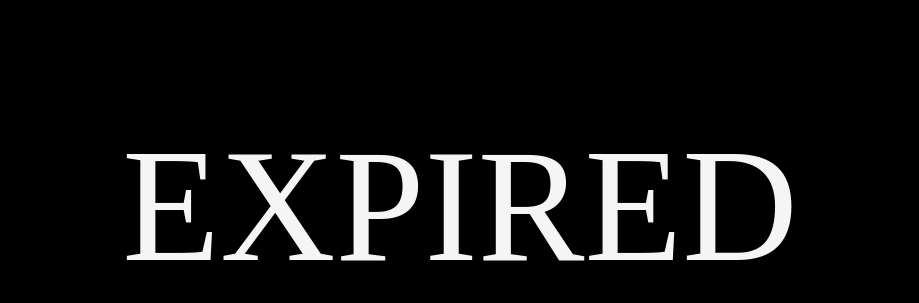
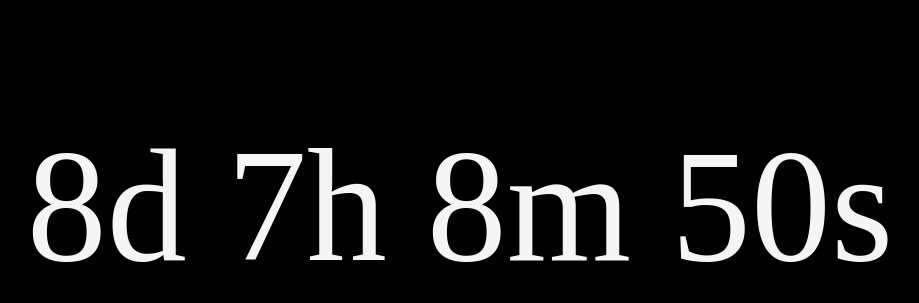
Before and after one commit to shrikarkaveti/indiction, a plain HTML site: page index.html in a window 1280 px wide. Shown: the part 104-407 px from the top of the page, without its empty margins (180-1099 px from the left). Drawn offline with Linux system fonts and the light colour scheme.

Commit message:
Update index.html

```diff
--- a/index.html
+++ b/index.html
@@ -25,7 +25,7 @@
 
     <script>
       // Set CountDownDate
-      var countDownDate = new Date('Sep 30, 2023 15:00:00').getTime();
+      var countDownDate = new Date('Oct 13, 2023 12:00:00').getTime();
 
       // Setting count down every 1 second
       var x = setInterval(function() {
```
